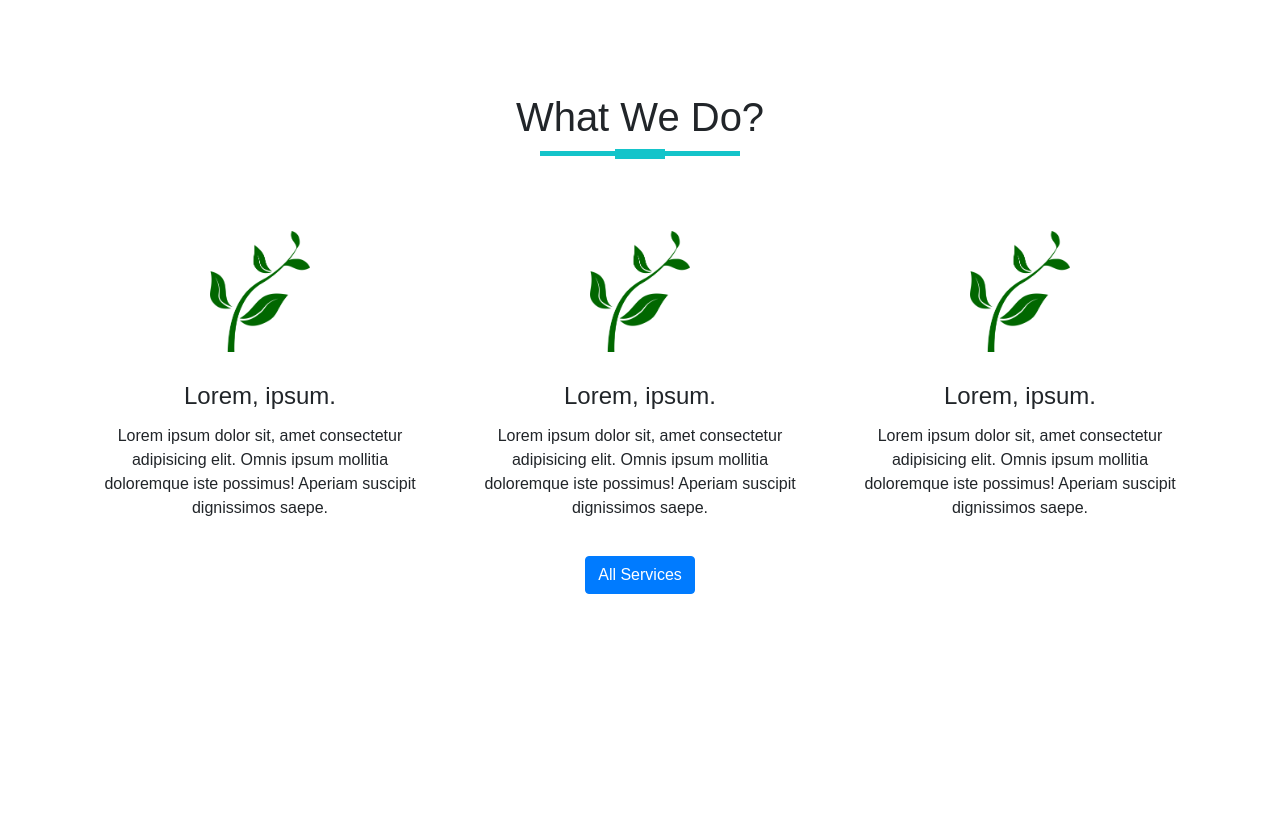
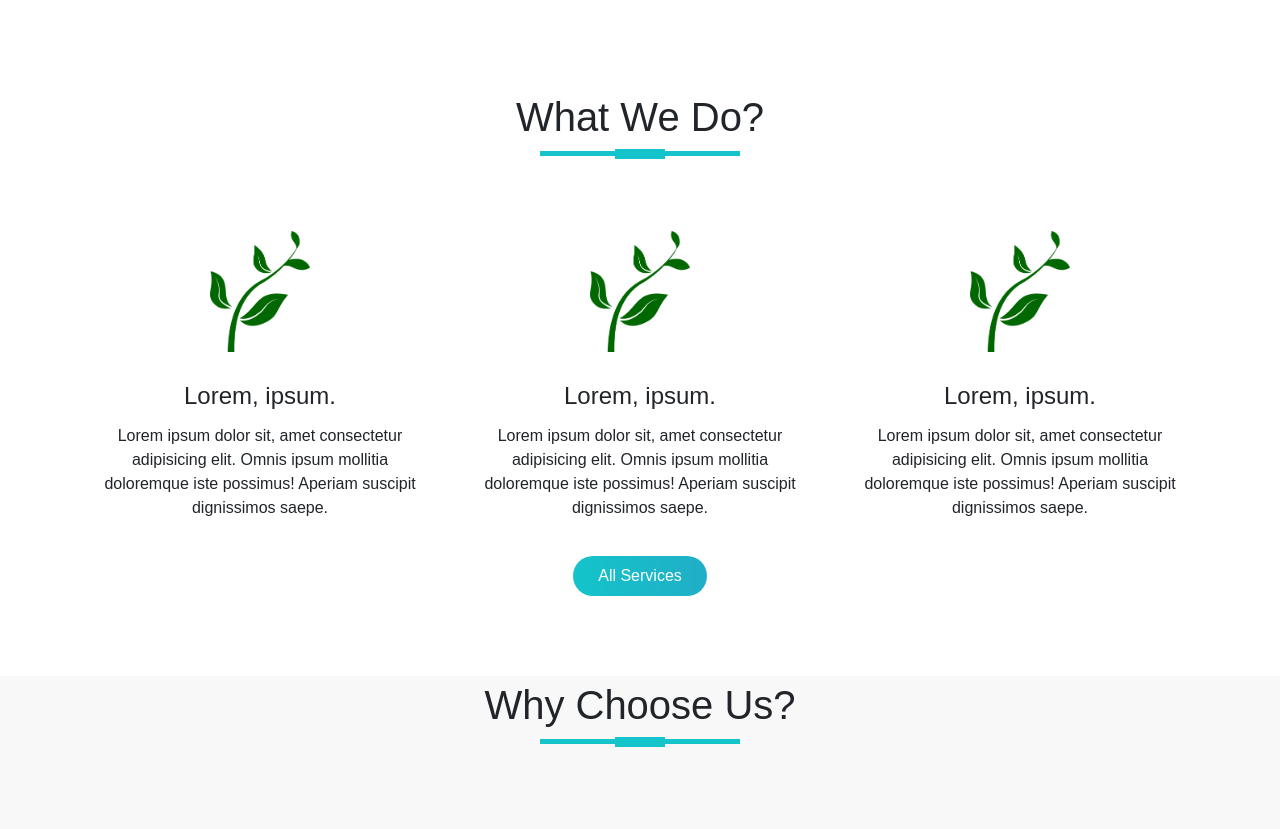
Before and after one commit to mumubukuru/Bootstrapcsshtml, a plain HTML site: page index.html in a window 1280 px wide. Shown: the part 637-1466 px from the top of the page. Before the commit the page ends 1311 px from the top, so only its background shows below. Drawn offline with nearby package versions, Linux system fonts and the light colour scheme.

Commit message:
inde.html style.css

```diff
--- a/index.html
+++ b/index.html
@@ -88,6 +88,13 @@
   </div>
 </section>
 
+<!--About Us-->
+<section id="about-us">
+  <div class="container">
+    <h1 class="title text-center"> Why Choose Us?</h1>
+  </div>
+</section>
+
 
 
 
--- a/style.css
+++ b/style.css
@@ -10,7 +10,6 @@ body {
 #nav-bar {
     position: sticky;
     top: 0;
-    z-index: 10;
 }
 
 .navbar {
@@ -30,8 +29,8 @@ body {
 .navbar-nav li a {
     color: #fff !important;
     font-weight: 600;
-    float: right;
-    text-align: left;
+    float: left;
+    text-align: right;
 }
 
 .fa-bars {
@@ -43,7 +42,7 @@ body {
     outline: none !important;
 }
 
-/* banner section */
+/* banner */
 
 #banner {
     background-image: linear-gradient(to right, #14c4ca, #20aec7);
@@ -75,7 +74,7 @@ body {
     width: 100%;
 }
 
-/* Services Section*/
+/* Services*/
 
 #services {
     padding: 80px 0;
@@ -116,3 +115,18 @@ body {
     display: block;
     transform: translateY(8px);
 }
+
+#services .btn-primary {
+    box-shadow: none;
+    padding: 8px 25px;
+    border: none;
+    border-radius: 20px;
+    background-image: linear-gradient(to right, #14c4ca, #20aec7);
+}
+
+/* About Us*/
+
+#about-us {
+    background: #f8f8f8;
+    padding-bottom: 50px;
+}
```
